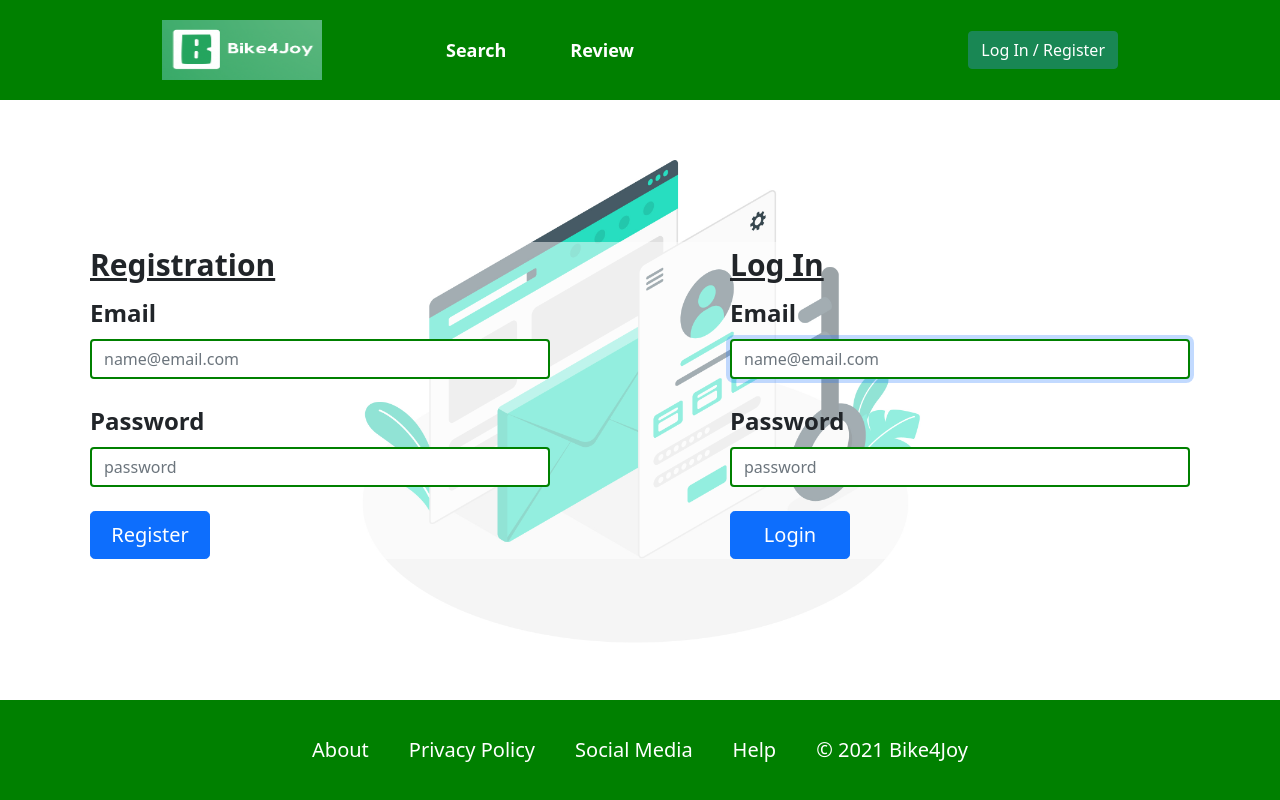
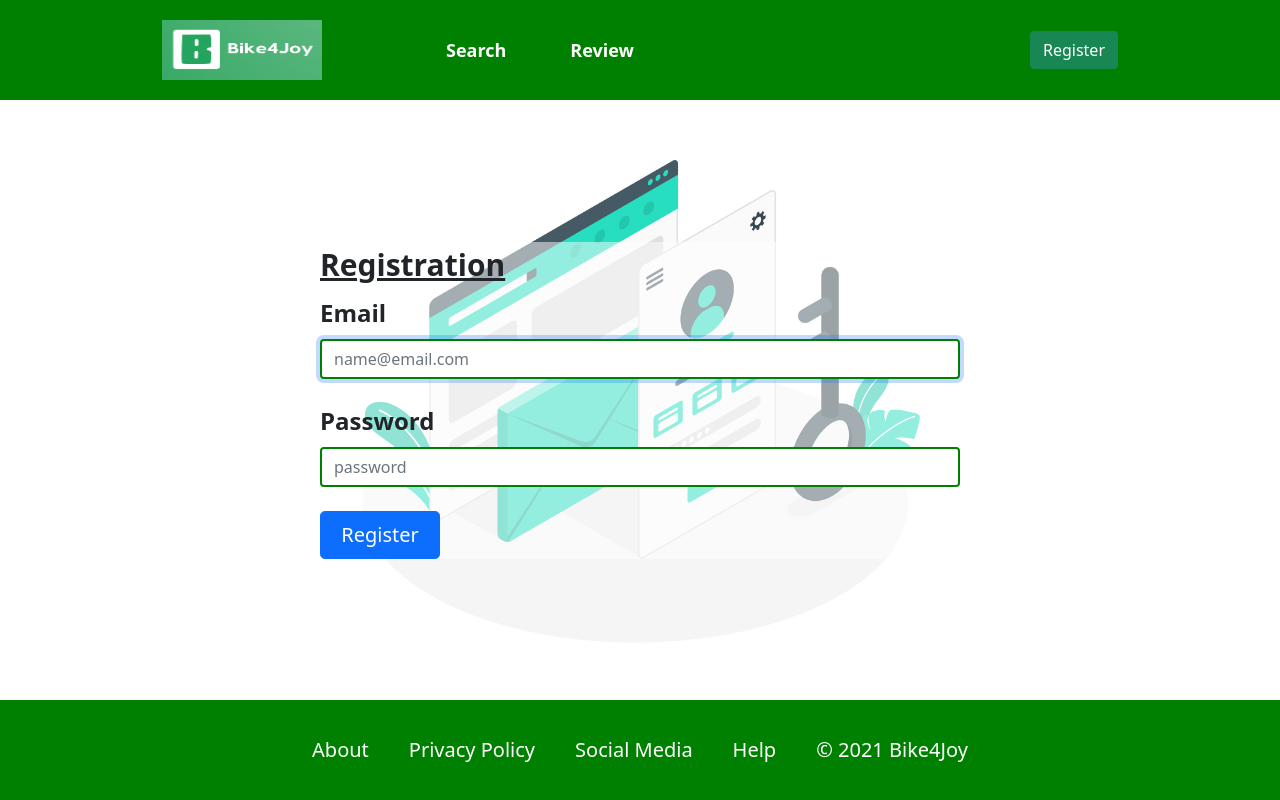
Before and after one commit to billsong0407/Bike4Joy, a React (Create React App) app in the folder client/: page /registration in a window 1280 px wide. Built offline with nearby package versions, Linux system fonts and the light colour scheme; what react-google-maps would draw is missing.

Commit message:
refactor registration page

```diff
--- a/client/src/components/navbar.js
+++ b/client/src/components/navbar.js
@@ -27,7 +27,7 @@ const Navigation = () => {
                 </Nav>
                 <Link to="/registration">
                     <Button variant="success">
-                        Log In / Register
+                     Register
                     </Button>
                 </Link>
                 </Navbar.Collapse>
--- a/client/src/css/registration-page.css
+++ b/client/src/css/registration-page.css
@@ -18,8 +18,8 @@
 
 .register-section, .login-section {
     background: rgba(255,255,255,.5);
-    padding-left: 90px !important;
-    padding-right: 90px !important;
+    padding-left: 25% !important;
+    padding-right: 25% !important;
 }
 
 .register-section .title, .login-section .title{
--- a/client/src/pages/Registration.js
+++ b/client/src/pages/Registration.js
@@ -10,10 +10,6 @@ const initialState={
     emailError: "",
     passwordError: "",
 
-    loginEmail: "",
-    loginPassword: "",
-    loginEmailError: "",
-    loginPasswordError: "",
 };
 
 class RegistrationPage extends Component {
@@ -32,17 +28,6 @@ class RegistrationPage extends Component {
         })
       };
 
-      handleLoginEmailChange = event => {
-        this.setState({
-            loginEmail: event.target.value
-        })
-      };
-
-      handleLoginPasswordChange = event => {
-        this.setState({
-            loginPassword: event.target.value
-        })
-      };
 
       validate = () => {
         let emailError = "";
@@ -63,23 +48,6 @@ class RegistrationPage extends Component {
             return false;
           }
 
-          let loginEmailError="";
-          let loginPasswordError="";
-
-          if (!this.state.loginEmail.includes("@")) {
-            loginEmailError = "invalid email";
-          }
-          if (loginEmailError ) {
-            this.setState({ loginEmailError});
-            return false;
-          }
-          if (!this.state.loginPassword.includes("1") && !this.state.loginPassword.includes("2") && !this.state.loginPassword.includes("3") && !this.state.loginPassword.includes("4") && !this.state.loginPassword.includes("5") && !this.state.loginPassword.includes("6") && !this.state.loginPassword.includes("7") && !this.state.loginPassword.includes("8") && !this.state.loginPassword.includes("9") && !this.state.loginPassword.includes("0")){
-              loginPasswordError = "password must have a number";
-          }
-          if (loginPasswordError) {
-              this.setState({ loginPasswordError});
-              return false;
-            }
 
         return true;
       };
@@ -94,15 +62,6 @@ class RegistrationPage extends Component {
         }
       };
 
-      handleSubmitLogin = event => {
-        event.preventDefault();
-        const isValid = this.validate();
-        if (isValid) {
-          console.log(this.state);
-          // clear form
-          this.setState(initialState);
-        }
-      };
 
     render() {
         return (
@@ -143,39 +102,7 @@ class RegistrationPage extends Component {
                             </Button>
                         </Form>
                     </Col>
-                    <Col className="login-section">
-                        <Form onSubmit={this.handleSubmitLogin}>
-                            <Form.Label className="title">Log In</Form.Label>
-                            <Form.Group size="lg" controlId="email">
-                            <Form.Label>Email</Form.Label>
-                            <Form.Control
-                                autoFocus
-                                type="name"
-                                placeholder="name@email.com"
-                                value={this.state.loginEmail}
-                                onChange={this.handleLoginEmailChange}
-                            />
-                            <div style={{ fontSize: 13, color: "red" }}>
-                                {this.state.loginEmailError}
-                            </div>
-                            </Form.Group>
-                            <Form.Group size="lg" controlId="password" className="mt-4">
-                            <Form.Label>Password</Form.Label>
-                            <Form.Control
-                                type="password"
-                                placeholder="password"
-                                value={this.state.loginPassword}
-                                onChange={this.handleLoginPasswordChange}
-                            />
-                            <div style={{ fontSize: 13, color: "red" }}>
-                                {this.state.loginPasswordError}
-                            </div>
-                            </Form.Group>
-                            <Button block size="lg" type="submit" className="mt-4">
-                                Login
-                            </Button>
-                        </Form>
-                    </Col>
+
                 </Row>
                 </Container>
                 <Footer />
```
Also changed, not shown: 1 other file (tests, documents, lock files or other folders).
